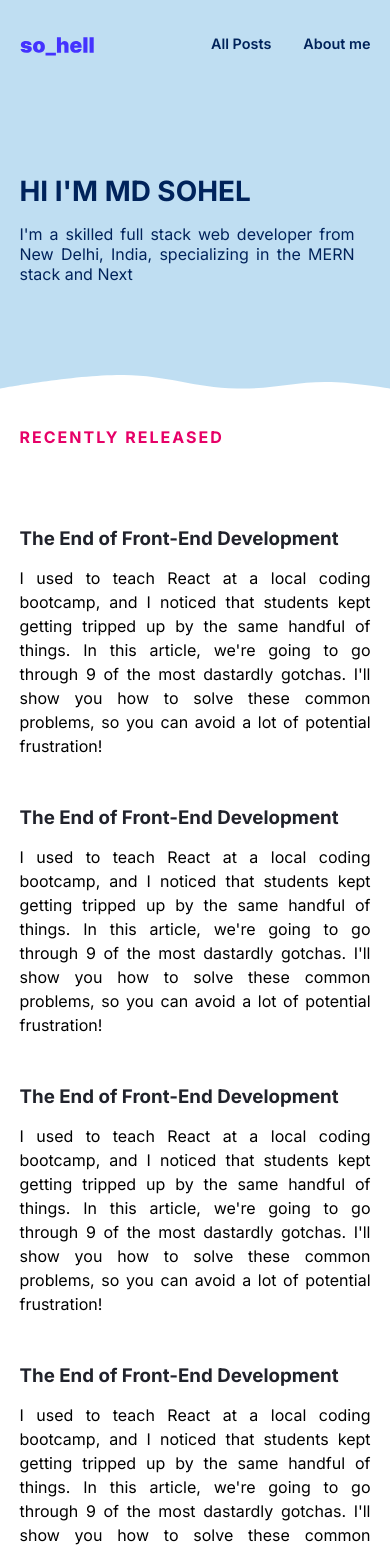
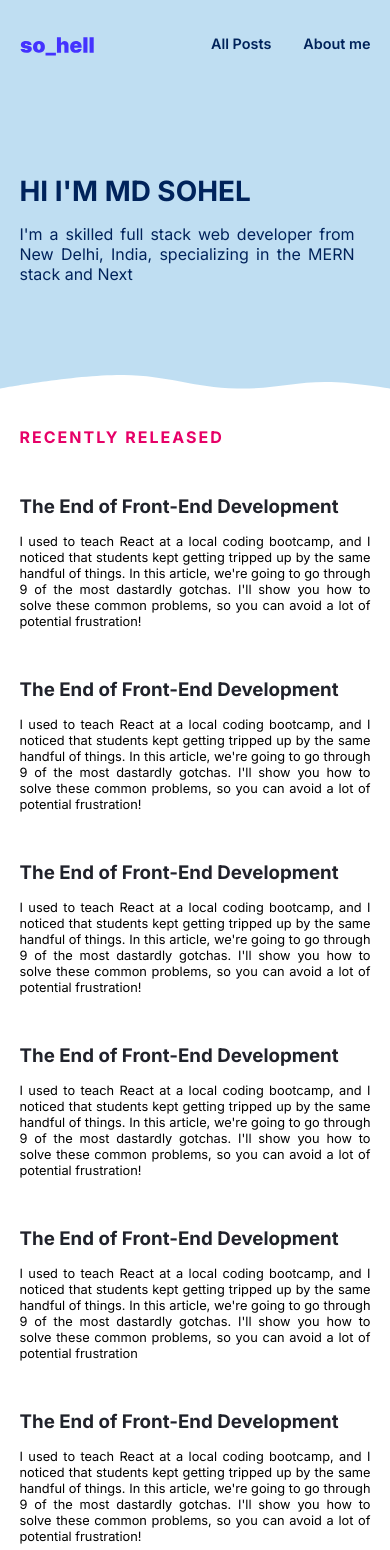
Before and after one commit to noobCode-69/personal-blogging, a Next.js app: page / in a window 390 px wide. Shown: the top 1550 px of the page. Built offline with nearby package versions, Linux system fonts and the light colour scheme.

Commit message:
responsive

```diff
--- a/components/home/homeContent/homeContent.module.css
+++ b/components/home/homeContent/homeContent.module.css
@@ -75,6 +75,21 @@
 }
 
 
+@media (max-width: 650px) {
+  .blog p {
+    text-align: justify;
+    line-height: 1rem;
+    font-size: 0.8rem;
+    max-width: 60ch;
+  }
+
+  .blogs-container {
+    padding-top: 3rem;
+    gap: 2rem;
+  }
+}
+
+
 
 @media (max-width: 1300px) {
   .content {
```
